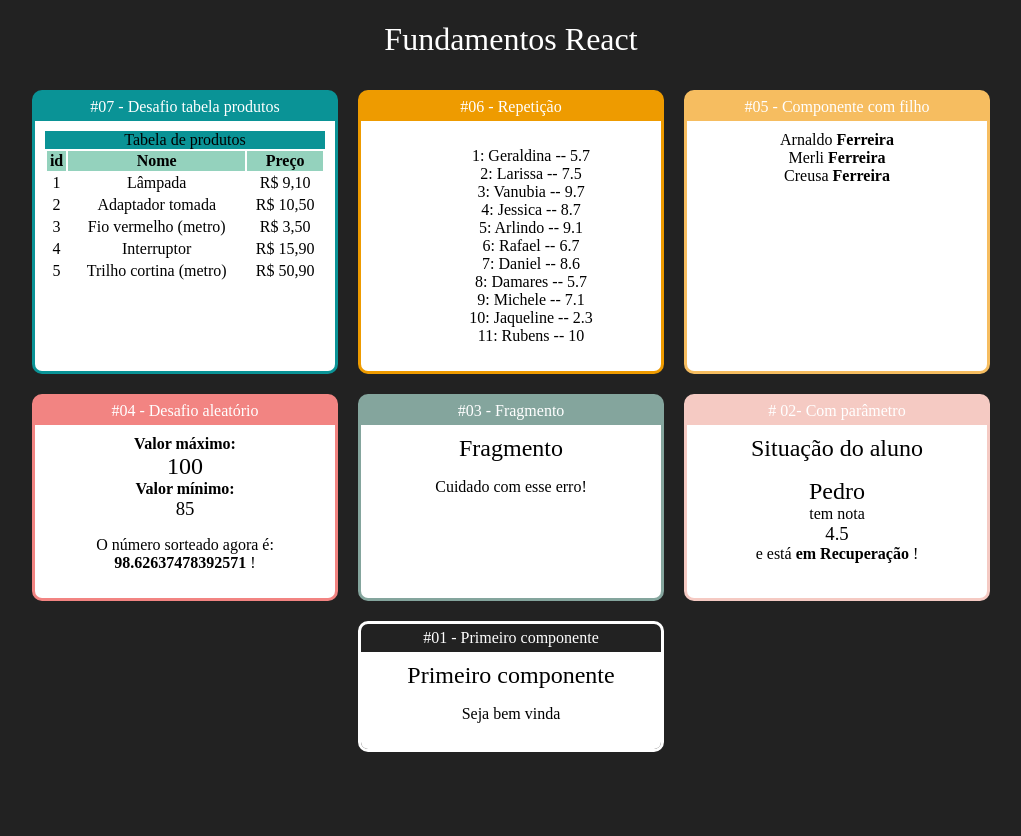
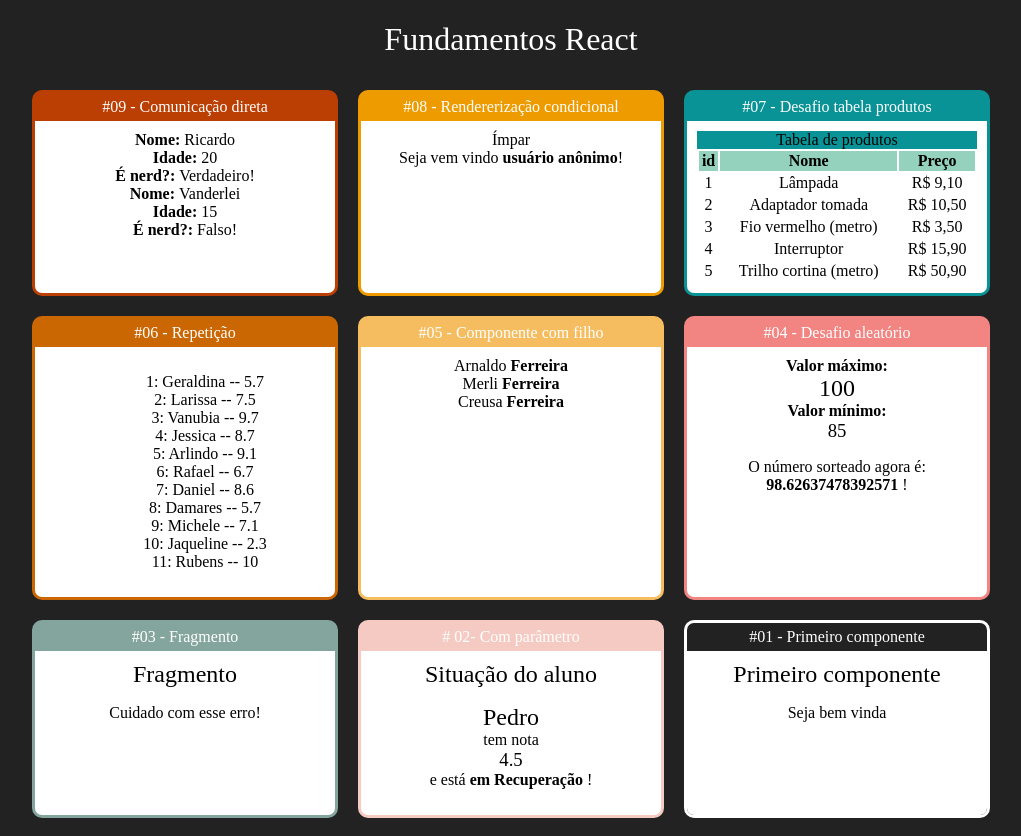
Before and after one commit to AndrezaNobrega/introducaoReact, a React (Create React App) app: page / in a window 1280 px wide. Shown: the whole page, without its empty margins (129-1150 px from the left). Before the commit the page ends 800 px from the top, so only its background shows below. Built offline with nearby package versions, Linux system fonts and the light colour scheme.

Commit message:
comunicação direta e renderização condicional

```diff
--- a/src/App.jsx
+++ b/src/App.jsx
@@ -2,6 +2,9 @@ import React from "react";
 import "./App.css";
 
 //importações dos componentes
+import DiretaPai from "./components/comunicacao/DiretaPai";
+import UsuarioInfo from "./components/condicional/UsuarioInfo";
+import ParOuImpar from "./components/condicional/ParOuImpar";
 import TabelaProdutos from "./components/repeticao/TabelaProdutos";
 import ListaAlunos from "./components/repeticao/ListaAlunos";
 import Card from "./components/layout/Card";
@@ -33,11 +36,20 @@ export default () => (
 
     <div className="Cards">
 
+    <Card titulo="#09 - Comunicação direta" color="#bb3e03">
+      <DiretaPai/>
+      </Card>
+
+    <Card titulo="#08 - Rendererização condicional" color="#ee9b00">
+        <ParOuImpar numero={1}/>
+        <UsuarioInfo/>
+      </Card>
+
     <Card titulo="#07 - Desafio tabela produtos" color="#0a9396">
         <TabelaProdutos></TabelaProdutos>
       </Card>
 
-    <Card titulo="#06 - Repetição" color="#ee9b00">
+    <Card titulo="#06 - Repetição" color="#ca6702">
         <ListaAlunos></ListaAlunos>
       </Card>
 
--- /dev/null
+++ b/src/components/comunicacao/DiretaFilho.jsx
@@ -0,0 +1,11 @@
+import React from 'react'
+
+export default props =>{
+    return(
+        <div>
+            <div><strong>Nome: </strong>{props.nome}</div>
+            <div><strong>Idade: </strong> {props.idade}</div>
+            <div><strong>É nerd?: </strong> {props.nerd ? 'Verdadeiro' : 'Falso'}!</div>
+        </div>
+    )
+}
--- /dev/null
+++ b/src/components/comunicacao/DiretaPai.jsx
@@ -0,0 +1,13 @@
+import React from "react";
+import DiretaFilho from "./DiretaFilho";
+
+export default (props) => {
+  return (
+    <div>
+      <DiretaFilho nome="Ricardo" idade={20} nerd={true}></DiretaFilho>
+      <DiretaFilho nome="Vanderlei" idade={15} nerd={false}></DiretaFilho>
+    </div>
+  );
+};
+
+//passamos propriedades pai -> filho por meio da comunicação direta
--- /dev/null
+++ b/src/components/condicional/If.js
@@ -0,0 +1,19 @@
+export default (props) => {
+  const elseChild =  props.children.filter(child =>{
+    return child.type && child.type.name === 'Else'
+  }) [0]
+
+  const ifChildren = props.children.filter(child =>{
+    return child !== elseChild
+  })
+
+  if (props.test) {
+    return ifChildren;
+  } else if (elseChild){
+    return elseChild
+  } else {
+    return false;
+  }
+};
+
+export const Else = props => props.children
--- /dev/null
+++ b/src/components/condicional/ParOuImpar.jsx
@@ -0,0 +1,8 @@
+import React from "react";
+//rendereização condicional
+//teste impar ou par
+
+export default (props) => {
+  const isPar = props.numero % 2 === 0;
+  return <div>{isPar ? <span>Par</span> : <span>Ímpar</span>}</div>;
+};
--- /dev/null
+++ b/src/components/condicional/UsuarioInfo.jsx
@@ -0,0 +1,26 @@
+import React from "react";
+import If, {Else} from "./If";
+
+//atalho p comentar linux ctrl + shift + a
+
+export default props => {
+    const usuario = props.usuario || {}
+    return(
+        <div>
+{/*             <If test={usuario && usuario.nome}>
+                Seja vem vindo <strong> {usuario.nome}</strong>!
+           </If>
+           <If test={!usuario || !usuario.nome}>
+                Seja vem vindo <strong> usuário anônimo</strong>!
+           </If> */}
+
+           <If test={usuario && usuario.nome}>
+                Seja vem vindo <strong> {usuario.nome}</strong>!
+
+                <Else test={!usuario || !usuario.nome}>
+                Seja vem vindo <strong> usuário anônimo</strong>!
+                </Else>
+           </If>
+        </div>
+    )
+}
```
